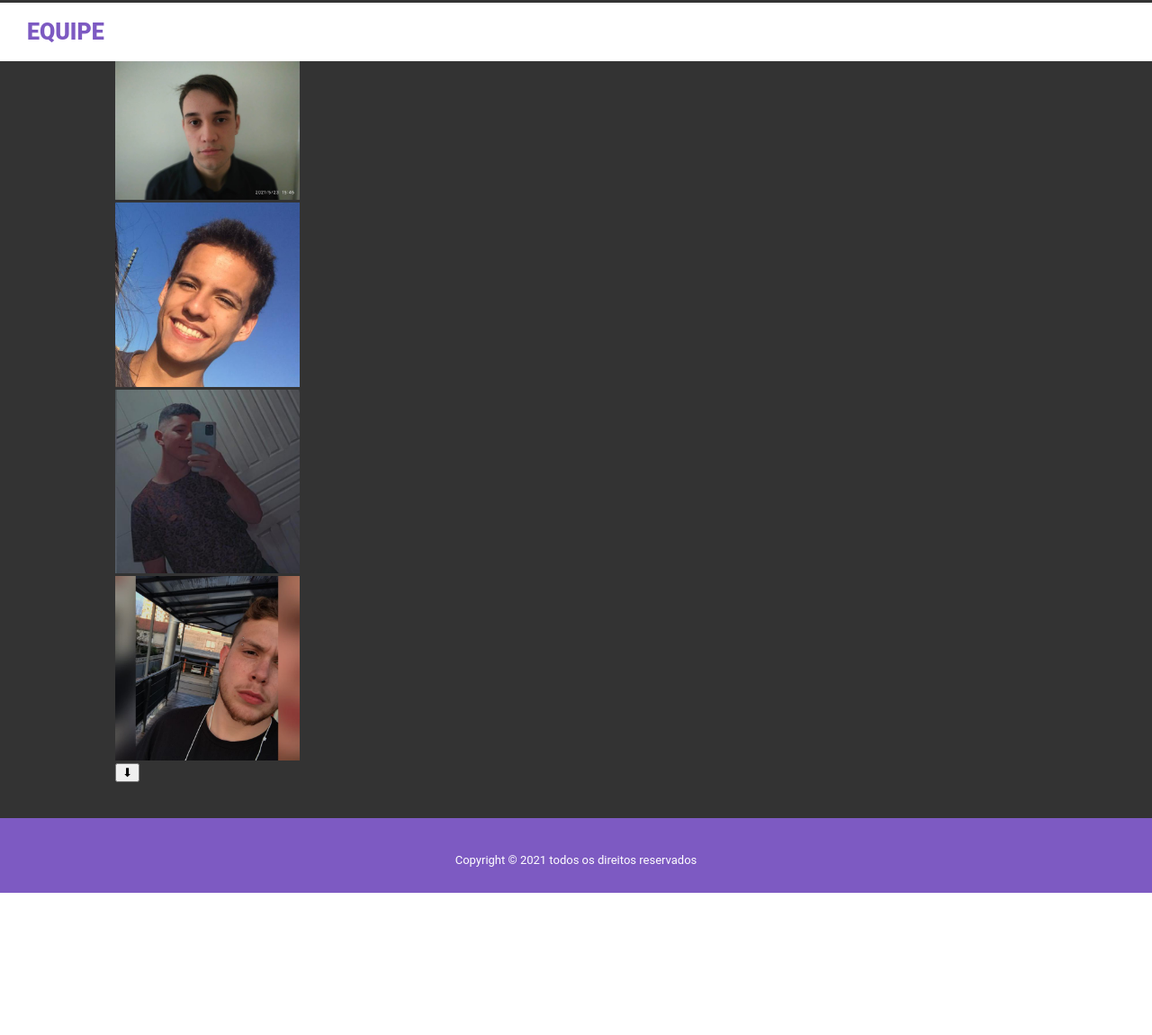
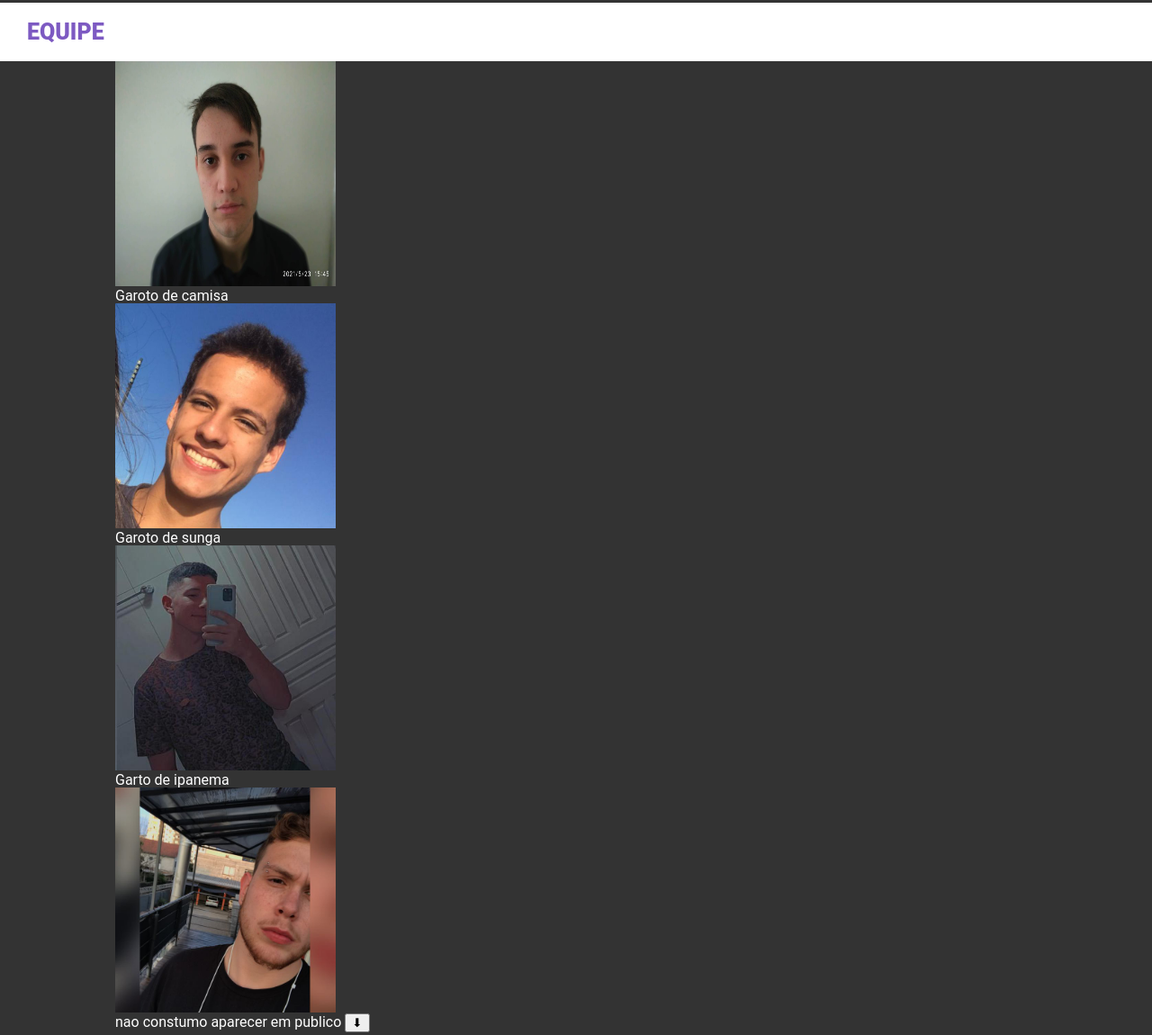
Before and after one commit to JPRodri28/landing-page, a plain HTML site: page index.html in a window 1280 px wide. Shown: the part 1011-2161 px from the top of the page at 90% size. Before the commit the page ends 2003 px from the top, so only its background shows below. Drawn offline with Linux system fonts and the light colour scheme.

Commit message:
Tanto o botao do Joao quanto a lista incompleta que estou realizando juntas

```diff
--- a/css/style.css
+++ b/css/style.css
@@ -115,15 +115,17 @@ section {
     margin-left: 260px;
 }
 
-section .containers ul li {
-    display: inline
+.containers ul {
+    display: inline-block
 }
 
 .imagem {
+width: 245px;
+height: 250px;
+}
 
-width: 20%
 
-}
+
 
 footer {
     text-align: center;
--- a/index.html
+++ b/index.html
@@ -59,24 +59,25 @@
 
                 <ul>
                     <li>
-                        <figure>
-                            <img class= "imagem" src= "img/enzo.png" >
-                        </figure>
+
+                        <img class= "imagem"  src= "img/enzo.png" >
+                        <p>Garoto de camisa </p>
+
                     </li>
                     <li>
-                        <figure>
-                            <img class= "imagem" src="img/dudu.png">
-                        </figure>
+
+                        <img class= "imagem" src="img/dudu.png">
+                        <p>Garoto de sunga</p>
                     </li>
                     <li>
-                        <figure>
-                            <img class= "imagem" src="img/joao.png">
-                        </figure>
+
+                        <img class= "imagem" src="img/joao.png">
+                        <p>Garto de ipanema</p>
                     </li>
                     <li>
-                        <figure>
-                            <img class= "imagem" src= "img/duduteixeira.png">
-                        </figure>
+
+                        <img class= "imagem" src= "img/duduteixeira.png">
+                        <p> nao constumo aparecer em publico</p>
                     </li>
                 </ul>
 
```
Also changed, not shown: 1 other file.
